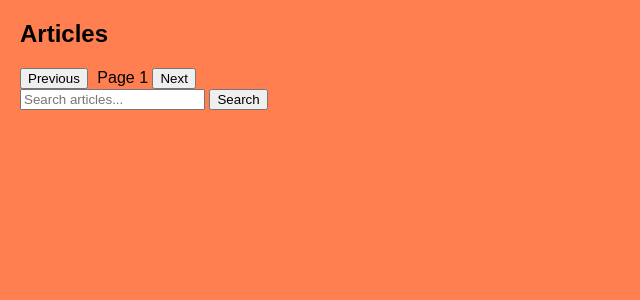
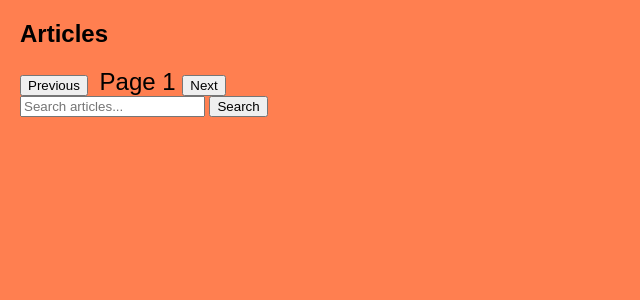
Before and after one commit to BorislavRaynov/dataScrap, a Django app: page / in a window 1280 px wide. Shown: the top 300 px of the page, without its empty margins (0-640 px from the left). Run offline with Django 5.2, Linux system fonts and the light colour scheme; data that the repository does not hold is empty.

Commit message:
Styles updated.

```diff
--- a/static/css/styles.css
+++ b/static/css/styles.css
@@ -11,6 +11,7 @@ body {
 
 .pagination {
     margin-top: 20px;
+    font-size: x-large;
 }
 
 .pagination button {
```
